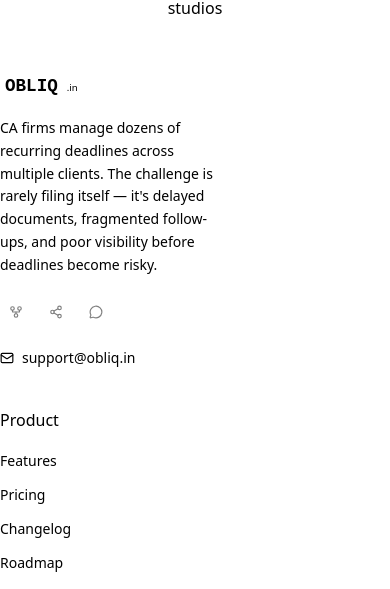
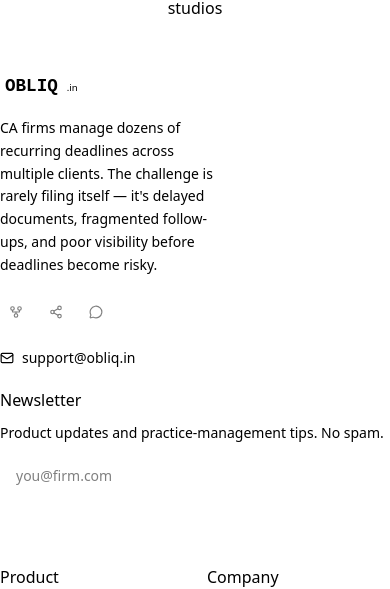
Before and after one commit to AubaidAhmedSaiyed/OBLIQ-Website, a Next.js app: page / in a window 390 px wide. Shown: the part 4478-5067 px from the top of the page. Built offline with nearby package versions, Linux system fonts and the light colour scheme; no server answers; a web font is replaced by a local one.

Commit message:
feat: add footer newsletter form and two-up mobile link columns (#53)

```diff
--- a/src/components/layout/footer.tsx
+++ b/src/components/layout/footer.tsx
@@ -2,6 +2,7 @@
 import { GitFork, Share2, MessageCircle, Mail } from "lucide-react";
 import { siteConfig } from "@/lib/site";
 import { cn } from "@/lib/utils";
+import { NewsletterForm } from "./newsletter-form";
 
 const socialLinks = [
   { label: "GitHub",  href: siteConfig.links.github,  icon: <GitFork  className="h-3.5 w-3.5" aria-hidden="true" /> },
@@ -19,11 +20,11 @@
       aria-label="Site footer"
     >
       <div className="container-obliq">
-        {/* Main grid */}
-        <div className="py-14 grid grid-cols-1 gap-10 sm:grid-cols-2 lg:grid-cols-6">
+        {/* Main grid — brand spans the full row on mobile/tablet, link columns sit two-up */}
+        <div className="py-14 grid grid-cols-2 gap-x-6 gap-y-10 lg:grid-cols-6 lg:gap-10">
 
           {/* Brand — 2 cols */}
-          <div className="lg:col-span-2 flex flex-col gap-5">
+          <div className="col-span-2 flex flex-col gap-5">
             {/* Logo */}
             <Link href="/" aria-label="Obliq home" className="group w-fit flex items-center gap-1">
               <span
@@ -74,6 +75,8 @@
               <Mail className="h-3.5 w-3.5" aria-hidden="true" />
               {siteConfig.email.support}
             </a>
+
+            <NewsletterForm />
           </div>
 
           {/* Nav columns */}
--- /dev/null
+++ b/src/components/layout/newsletter-form.tsx
@@ -0,0 +1,52 @@
+"use client";
+
+import { useState, type FormEvent } from "react";
+import { Button } from "@/components/ui/button";
+import { cn } from "@/lib/utils";
+
+/**
+ * Footer newsletter capture — UI only.
+ *
+ * TODO: wire to an email service (no tracking issue yet; #53 scoped this
+ * form as UI only). Until then a valid submit just tells the visitor that
+ * signups aren't open, rather than pretending they were subscribed.
+ */
+export function NewsletterForm() {
+  const [submitted, setSubmitted] = useState(false);
+
+  function onSubmit(e: FormEvent<HTMLFormElement>) {
+    e.preventDefault();
+    setSubmitted(true);
+  }
+
+  return (
+    <form onSubmit={onSubmit} className="flex flex-col gap-2.5 max-w-sm" aria-labelledby="newsletter-heading">
+      <h2 id="newsletter-heading" className="eyebrow">Newsletter</h2>
+      <p className="text-sm text-[var(--muted)] leading-relaxed">
+        Product updates and practice-management tips. No spam.
+      </p>
+      <div className="flex gap-2">
+        <input
+          type="email"
+          name="email"
+          required
+          autoComplete="email"
+          placeholder="you@firm.com"
+          aria-label="Email address"
+          aria-describedby={submitted ? "newsletter-status" : undefined}
+          onChange={() => setSubmitted(false)}
+          className={cn(
+            "h-10 min-w-0 flex-1 rounded-full bg-white px-4 text-sm text-[var(--charcoal)]",
+            "border border-[rgba(0,0,0,0.12)] placeholder:text-[var(--muted)]",
+            "transition-colors hover:border-[rgba(0,0,0,0.25)]",
+            "focus-visible:outline-none focus-visible:border-[var(--charcoal)] focus-visible:ring-2 focus-visible:ring-[var(--charcoal)] focus-visible:ring-offset-2",
+          )}
+        />
+        <Button type="submit" size="md">Subscribe</Button>
+      </div>
+      <p id="newsletter-status" role="status" className="min-h-5 text-xs text-[var(--muted)]">
+        {submitted && "Thanks! Newsletter signups aren't open yet. We'll launch them soon."}
+      </p>
+    </form>
+  );
+}
```
